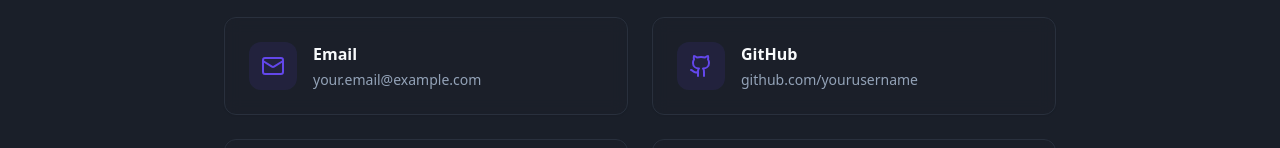
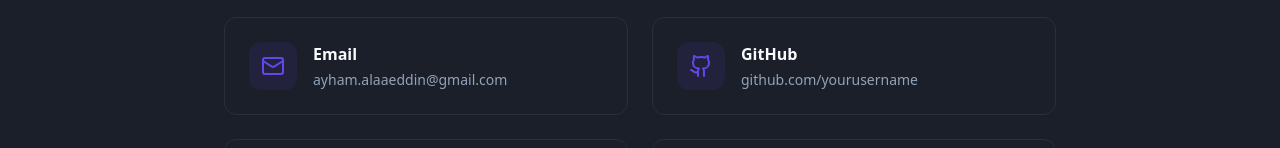
Before and after one commit to ayham-eddin/ayham-alaaeddin, a React (Vite) app: page / in a window 1280 px wide. Shown: the part 3059-3207 px from the top of the page. Built offline with nearby package versions, Linux system fonts and the light colour scheme; the HTML template or start-up script is replaced by a standard one.

Commit message:
fix: edit

```diff
--- a/src/components/Contact.tsx
+++ b/src/components/Contact.tsx
@@ -7,8 +7,8 @@ const Contact = () => {
     {
       icon: Mail,
       label: "Email",
-      value: "your.email@example.com",
-      href: "mailto:your.email@example.com"
+      value: "ayham.alaaeddin@gmail.com",
+      href: "mailto:ayham.alaaeddin@gmail.com"
     },
     {
       icon: Github,
--- a/src/components/Projects/ProjectCard.tsx
+++ b/src/components/Projects/ProjectCard.tsx
@@ -1,4 +1,4 @@
-import { Card, CardContent, CardDescription, CardHeader, CardTitle } from "@/components/ui/card-component";
+import { Card, CardContent, CardDescription, CardHeader, CardTitle } from "@/components/ui/card";
 import { Button } from "@/components/ui/button";
 import { ExternalLink, Github } from "lucide-react";
 
```
